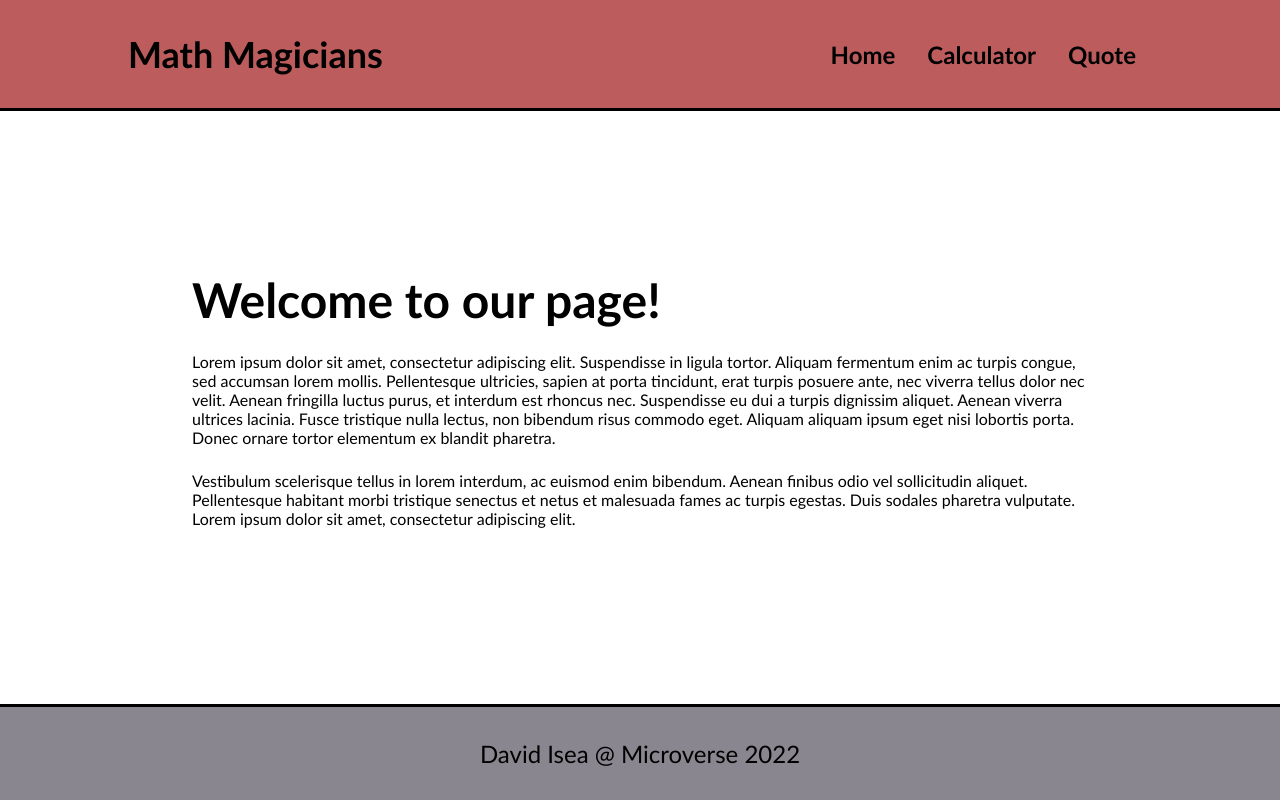
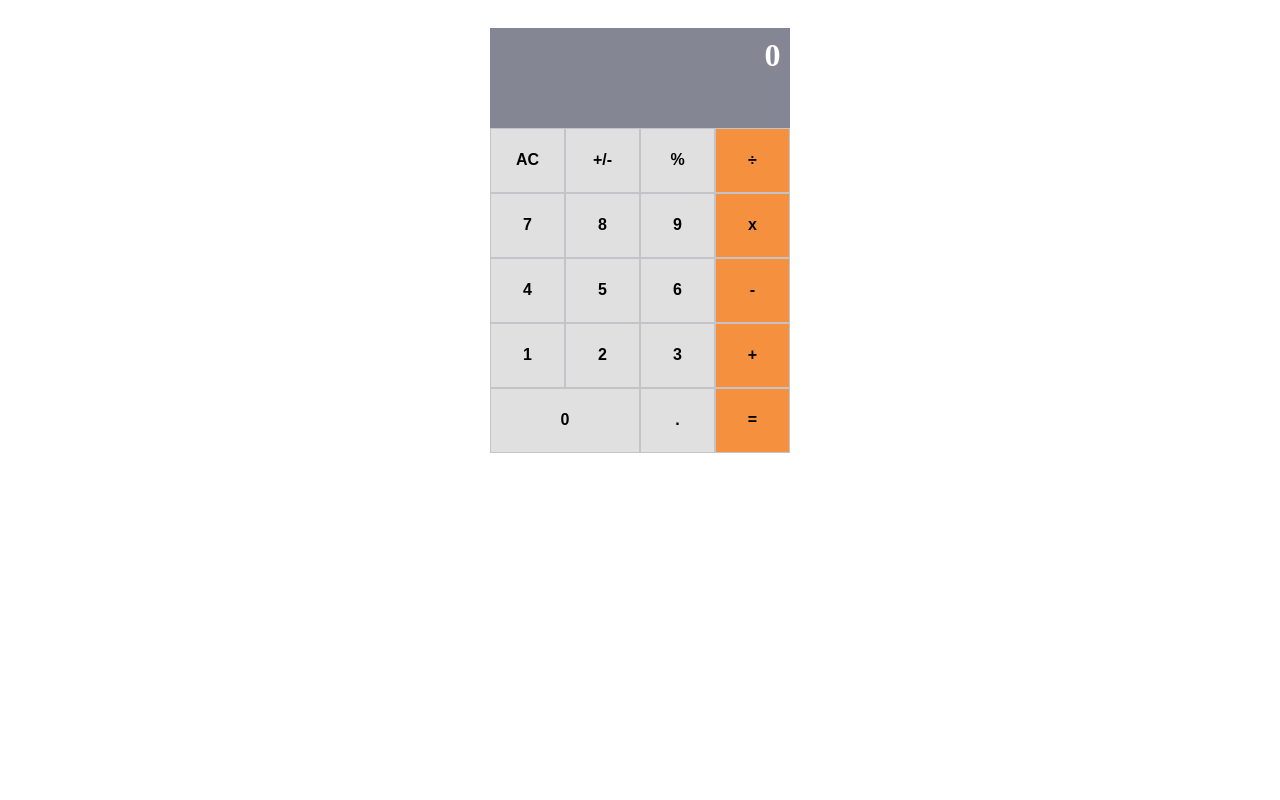
Before and after one commit to AlucardSanin/math_magicians, a React (Create React App) app: page / in a window 1280 px wide. Built offline with nearby package versions, Linux system fonts and the light colour scheme.

Commit message:
Revert "Add Routes, Links & Style"

```diff
--- a/package.json
+++ b/package.json
@@ -8,7 +8,6 @@
     "big.js": "^6.2.1",
     "react": "^18.2.0",
     "react-dom": "^18.2.0",
-    "react-router-dom": "^6.4.3",
     "react-scripts": "5.0.1",
     "web-vitals": "^2.1.4"
   },
--- a/public/index.html
+++ b/public/index.html
@@ -24,7 +24,7 @@
       work correctly both with client-side routing and a non-root public URL.
       Learn how to configure a non-root public URL by running `npm run build`.
     -->
-    <title>Math Magicians</title>
+    <title>React App</title>
   </head>
   <body>
     <noscript>You need to enable JavaScript to run this app.</noscript>
--- a/src/App.js
+++ b/src/App.js
@@ -1,20 +1,17 @@
+/* eslint-disable react/prefer-stateless-function */
 import React from 'react';
-import { Outlet } from 'react-router-dom';
-import Navigation from './components/NavBar';
-import Footer from './components/Footer';
+import Calculator from './components/Calculator';
 
-function App() {
+class App extends React.Component {
+  render() {
     return (
       <div className="App">
-      <header>
-        <Navigation />
-      </header>
         <main id="main-section">
-        <Outlet />
+          <Calculator />
         </main>
-      <Footer />
       </div>
     );
   }
+}
 
 export default App;
--- a/src/components/Footer.js
+++ /dev/null
@@ -1,11 +0,0 @@
-import React from 'react';
-
-function Footer() {
-  return (
-    <footer id="footer">
-      <p>David Isea @ Microverse 2022</p>
-    </footer>
-  );
-}
-
-export default Footer;
--- a/src/components/NavBar.js
+++ /dev/null
@@ -1,17 +0,0 @@
-import React from 'react';
-import { NavLink } from 'react-router-dom';
-
-function Navigation() {
-  return (
-    <nav id="navbar">
-      <h1>Math Magicians</h1>
-      <div id="nav-links">
-        <NavLink to="/" className="link">Home</NavLink>
-        <NavLink to="/calculator" className="link">Calculator</NavLink>
-        <NavLink to="/quote" className="link">Quote</NavLink>
-      </div>
-    </nav>
-  );
-}
-
-export default Navigation;
--- a/src/css/home.css
+++ /dev/null
@@ -1,13 +0,0 @@
-#home {
-  display: flex;
-  flex-direction: column;
-  align-self: flex-start;
-  margin-top: 10rem;
-  gap: 1.5rem;
-  width: 70%;
-  font-size: 1rem;
-}
-
-#home h1 {
-  font-size: 3rem;
-}
--- a/src/css/quote.css
+++ /dev/null
@@ -1,14 +0,0 @@
-#quote {
-  display: flex;
-  flex-direction: column;
-  gap: 1.5rem;
-  width: 70%;
-  font-size: 2.5rem;
-  line-height: 60px;
-  text-align: center;
-  font-style: italic;
-}
-
-#quote span {
-  font-weight: bolder;
-}
--- a/src/index.css
+++ b/src/index.css
@@ -6,7 +6,6 @@
 
 body {
   height: 100vh;
-  font-family: 'Gill Sans', 'Gill Sans MT', Calibri, 'Trebuchet MS', sans-serif;
 }
 
 #root {
@@ -20,124 +19,51 @@ body {
   justify-content: space-between;
 }
 
-header {
-  display: flex;
-  justify-content: center;
-  width: 100%;
-  padding: 2rem 0;
-  background-color: #bd5c5c;
-  font-size: 1.5rem;
-  font-weight: bolder;
-  border-bottom: 3px solid #000;
-}
-
-#navbar {
-  width: 100%;
-  max-width: 80%;
-  display: flex;
-  justify-content: space-between;
-}
-
-#nav-links {
-  display: flex;
-  justify-content: center;
-  align-items: center;
-}
-
-#nav-links a {
-  display: flex;
-  flex-direction: column;
-  padding: 0 1rem;
-  text-decoration: none;
-  color: #000;
-  font-weight: 600;
-}
-
-#nav-links a:hover {
-  color: #d9d3e1;
-}
-
-#nav-links a:hover::after {
-  content: "";
-  align-self: center;
-  width: 20px;
-  height: 5px;
-  background-color: #fff;
-}
-
 #main-section {
   display: flex;
   justify-content: center;
   align-items: center;
-  height: 100%;
-  background-size: cover;
-  background-position: center;
-  background-repeat: no-repeat;
+  height: 60%;
 }
 
 #calculator {
   height: 100%;
   max-width: 380px;
-  background: #d38e6c;
-  border: 3px solid #000;
-  padding: 1.5rem;
-  border-radius: 20px;
+  background: #eee;
 }
 
 #calc-display {
-  background-color: #fff;
-  color: #000;
+  background-color: #858693;
+  color: white;
   font-size: 2em;
+  border: 0;
   padding: 0.3em;
   text-align: right;
   width: 100%;
   height: 100px;
   font-weight: 600;
-  margin-bottom: 1.5rem;
-  border: 3px solid #000;
-  border-radius: 20px 20px 10px 11px;
 }
 
 #calculator-buttons {
   display: grid;
   grid-template-columns: repeat(4, 1fr);
-  gap: 0.7rem;
   border: 0;
 }
 
 .btn {
-  font-size: 1.5rem;
+  font-size: 1rem;
   height: 65px;
   width: 75px;
-  border-left: 4px solid #000;
-  border-bottom: 4px solid #000;
-  border-right: 1px solid #000;
-  border-top: 1px solid #000;
+  border: 1px solid #c3c4ca;
   font-weight: 600;
-  font-family: inherit;
-  background-color: #fff6e5;
-  color: #000;
-  border-radius: 8px;
+  background-color: #e0e0e0;
 }
 
 .span-2 {
   grid-column: span 2;
-  width: 165px;
-}
-
-.green {
-  background-color: #bbef6f;
+  width: 150px;
 }
 
 .orange {
-  background-color: #fa796d;
+  background-color: #f5913e;
 }
-
-#footer {
-  display: flex;
-  justify-content: center;
-  padding: 2rem;
-  font-size: 1.5rem;
-  background-color: #8a868f;
-  border-top: 3px solid #000;
-}
--- a/src/index.js
+++ b/src/index.js
@@ -1,23 +1,11 @@
 import React from 'react';
 import ReactDOM from 'react-dom/client';
-import { BrowserRouter as Router, Routes, Route } from 'react-router-dom';
 import './index.css';
 import App from './App';
-import Home from './pages/Home';
-import Calculator from './components/Calculator';
-import Quote from './pages/Quote';
 
 const root = ReactDOM.createRoot(document.getElementById('root'));
 root.render(
   <React.StrictMode>
-    <Router>
-      <Routes>
-        <Route path="/" element={<App />}>
-          <Route path="/" element={<Home />} />
-          <Route path="/calculator" element={<Calculator />} />
-          <Route path="/quote" element={<Quote />} />
-        </Route>
-      </Routes>
-    </Router>
+    <App />
   </React.StrictMode>,
 );
--- a/src/pages/Home.js
+++ /dev/null
@@ -1,15 +0,0 @@
-/* eslint-disable */
-import React from 'react';
-import '../css/home.css'
-
-
-const Home = () => (
-  <section id="home">
-    <h1>Welcome to our page!</h1>
-    <p>Lorem ipsum dolor sit amet, consectetur adipiscing elit. Suspendisse in ligula tortor. Aliquam fermentum enim ac turpis congue, sed accumsan lorem mollis. Pellentesque ultricies, sapien at porta tincidunt, erat turpis posuere ante, nec viverra tellus dolor nec velit. Aenean fringilla luctus purus, et interdum est rhoncus nec. Suspendisse eu dui a turpis dignissim aliquet. Aenean viverra ultrices lacinia. Fusce tristique nulla lectus, non bibendum risus commodo eget. Aliquam aliquam ipsum eget nisi lobortis porta. Donec ornare tortor elementum ex blandit pharetra.</p>
-    <p>
-      Vestibulum scelerisque tellus in lorem interdum, ac euismod enim bibendum. Aenean finibus odio vel sollicitudin aliquet. Pellentesque habitant morbi tristique senectus et netus et malesuada fames ac turpis egestas. Duis sodales pharetra vulputate. Lorem ipsum dolor sit amet, consectetur adipiscing elit.
-    </p>
-  </section>
-);
-export default Home;
--- a/src/pages/Quote.js
+++ /dev/null
@@ -1,12 +0,0 @@
-import React from 'react';
-import '../css/quote.css';
-
-const Quote = () => (
-  <section id="quote">
-    <p>
-      &quot;Pure mathematics is, in its way, the poetry of logical ideas.&quot;
-    </p>
-    <span>Albert Einstein</span>
-  </section>
-);
-export default Quote;
```
Also changed, not shown: src/components/Calculator.js (+20 -58 lines), 1 other file (tests, documents, lock files or other folders). Lines whose indentation alone changed are shown as unchanged.
